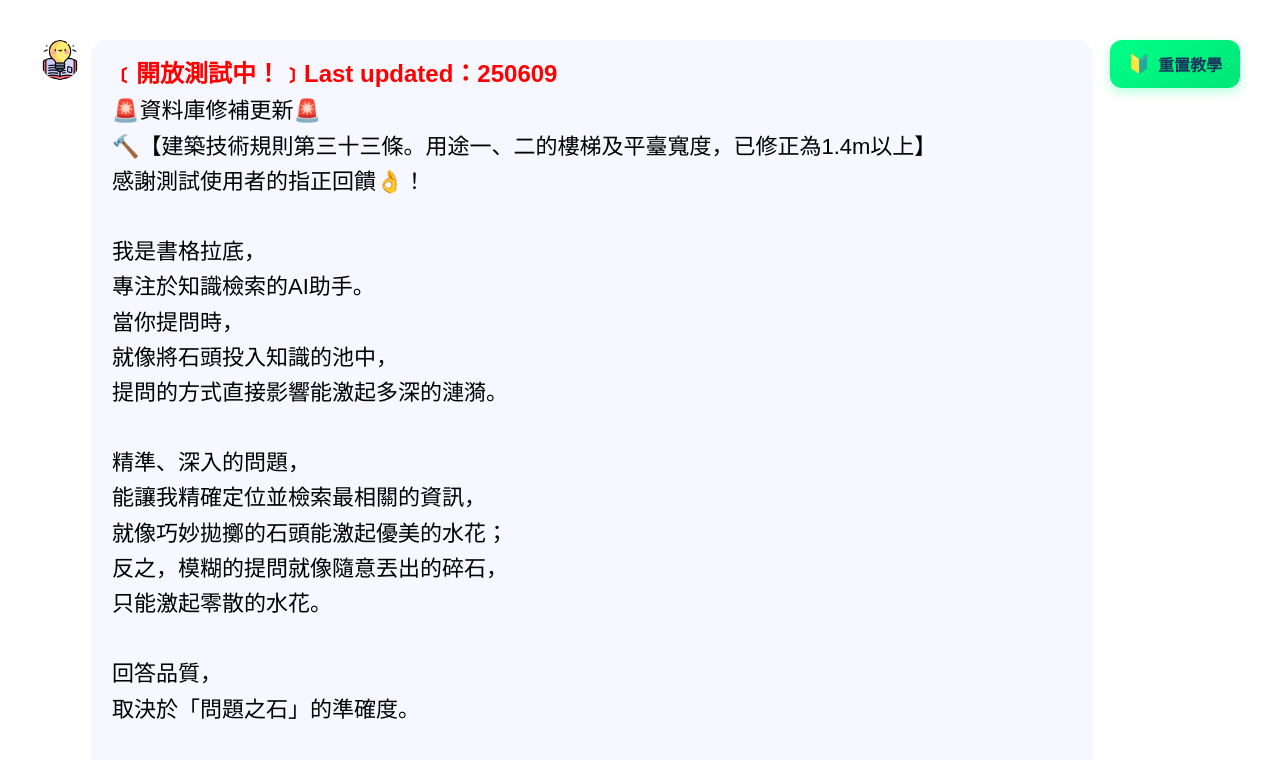
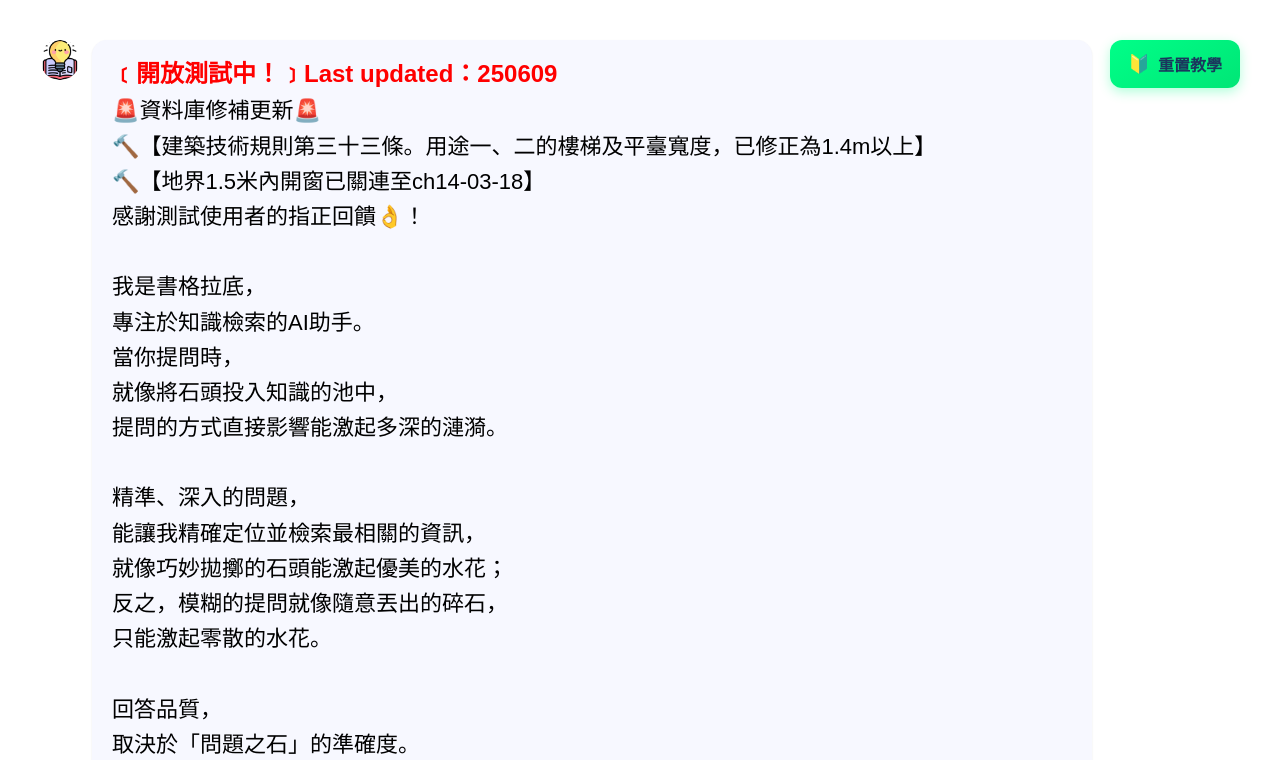
Before and after one commit to udtaichung/udbookrates, a plain HTML site: page intro.html in a window 1280 px wide. Shown: the top 760 px of the page. Drawn offline with Linux system fonts and the light colour scheme.

Commit message:
Update intro.html

```diff
--- a/intro.html
+++ b/intro.html
@@ -200,6 +200,7 @@
                 <span class="highlight">﹝開放測試中！﹞Last updated：250609</span><br>
                 🚨資料庫修補更新🚨<br>
                 🔨【建築技術規則第三十三條。用途一、二的樓梯及平臺寬度，已修正為1.4m以上】<br>
+                🔨【地界1.5米內開窗已關連至ch14-03-18】<br>
                 感謝測試使用者的指正回饋👌！<br>
                  <br>
                 我是書格拉底，<br>
```
